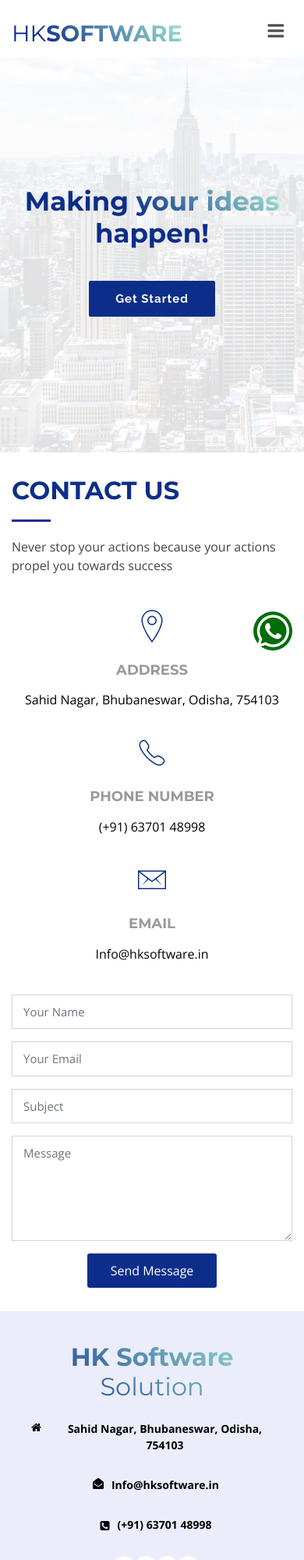
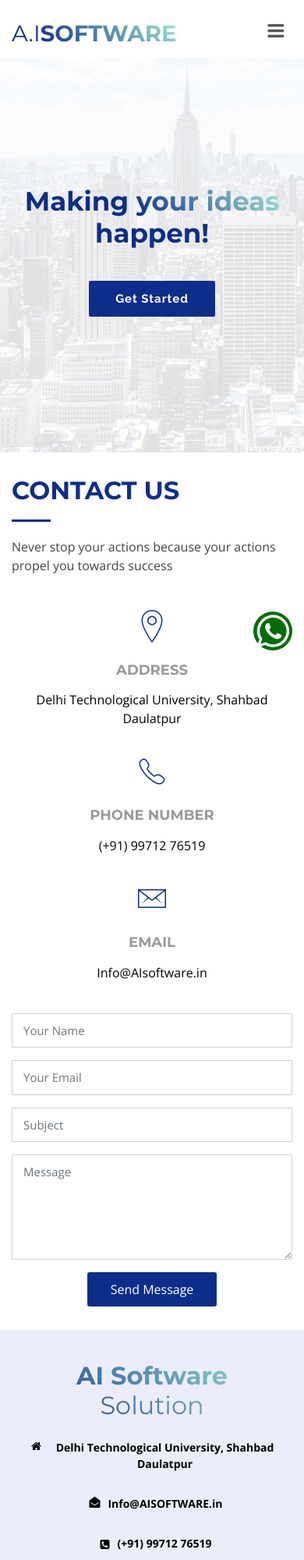
Before and after one commit to AlimamHu/AISolution, a plain HTML site: page Contact.html in a window 390 px wide. Shown: the top 2000 px of the page at 78% size. Drawn offline with nearby package versions, Linux system fonts and the light colour scheme; some packages are replaced by stand-ins of ours; files whose address does not match are found by name.

Commit message:
ADDRESSES , PHONE NUMBER, WHATS'UP , NAME OF WEBS

```diff
--- a/Contact.html
+++ b/Contact.html
@@ -2,7 +2,7 @@
 <html lang="en">
 <head>
   <meta charset="utf-8">
-  <title>HKSOFTWARE </title>
+  <title>AISOFTWARE </title>
   <meta content="width=device-width, initial-scale=1.0" name="viewport">
   <meta content="" name="keywords">
   <meta content="" name="description">
@@ -53,7 +53,7 @@
     <div class="container">
 
       <div id="logo" class="pull-left">
-        <h1><a href="./index.html" class="scrollto">HK<span>SOFTWARE</span></a></h1>
+        <h1><a href="./index.html" class="scrollto">A.I<span>SOFTWARE</span></a></h1>
 
       </div>
 
@@ -116,7 +116,7 @@
             <div class="contact-address">
               <i class="ion-ios-location-outline"></i>
               <h3>Address</h3>
-              <address> Sahid Nagar, Bhubaneswar, Odisha, 754103
+              <address> Delhi Technological University, Shahbad Daulatpur
 
               </address>
             </div>
@@ -127,7 +127,7 @@
               <i class="ion-ios-telephone-outline"></i>
               <h3>Phone Number</h3>
               <p><a href="tel:+155895548855">
-                (+91) 63701 48998 </a></p>
+                (+91) 99712 76519 </a></p>
             </div>
           </div>
 
@@ -135,7 +135,7 @@
             <div class="contact-email">
               <i class="ion-ios-email-outline"></i>
               <h3>Email</h3>
-              <p><a href="mailto:info@example.com">Info@hksoftware.in
+              <p><a href="mailto:info@example.com">Info@AIsoftware.in
 
               </a></p>
             </div>
@@ -177,7 +177,6 @@
 
   </main>
 
-
   <!-- ======= Footer ======= -->
   <footer id="footer">
 
@@ -189,7 +188,7 @@
 
           <div class="col">
 
-            <h2 class="mb-4 f-25 teko title-head"><b> HK Software
+            <h2 class="mb-4 f-25 teko title-head"><b> AI Software
               </b>Solution </h2>
 
 
@@ -199,10 +198,7 @@
               <i class='fa fa-home'></i>
 
 
-              <p> Sahid Nagar,
-                Bhubaneswar,
-                Odisha,
-                754103</p>
+              <p> Delhi Technological University, Shahbad Daulatpur</p>
 
             </div>
 
@@ -212,7 +208,7 @@
               <i class='fa fa-envelope-open'></i>
 
 
-              <p>Info@hksoftware.in
+              <p>Info@AISOFTWARE.in
               </p>
 
             </div>
@@ -224,7 +220,7 @@
               <i class='fa fa-phone-square'></i>
 
 
-              <p> <a href="tel:8287335958" class="white">(+91) 63701 48998
+              <p> <a href="tel:9971276519" class="white">(+91) 99712 76519
                 </a></p>
             </div>
 
@@ -252,7 +248,7 @@
 
         <div class="row  bottom-nav">
           <p class="m-0 m-auto">© Copyright 2023 All Rights Reserved by <span class="color-change  font-bold fw-bold">
-            HK Software Solution &nbsp;</span> </p>
+            AI Software Solution &nbsp;</span> </p>
         </div>
 
 
@@ -264,7 +260,7 @@
 
 
 
-<a href="javascript:void(0)" class="whatsupapp d-flex align-items-center justify-content-center" onclick="window.location.href='https://wa.me/6370148998'" target="_blank">
+<a href="javascript:void(0)" class="whatsupapp d-flex align-items-center justify-content-center" onclick="window.location.href='https://wa.me/9971276519'" target="_blank">
   <i class='fa fa-whatsapp'></i></a>
 
 
```
Also changed, not shown: About Us.html (+9 -14 lines), Portfolio.html (+8 -12 lines), Services.html (+9 -13 lines), index.html (+9 -12 lines).
